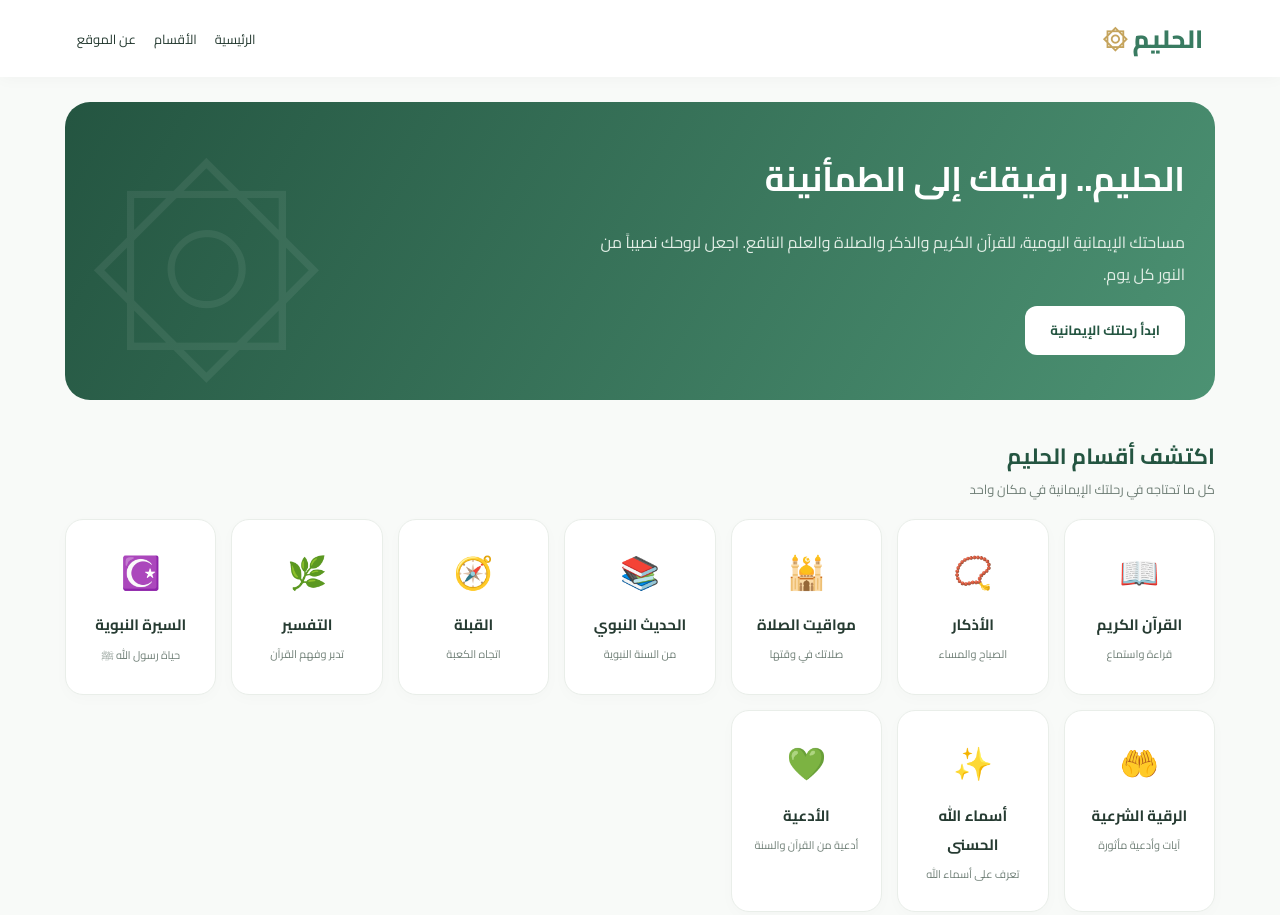
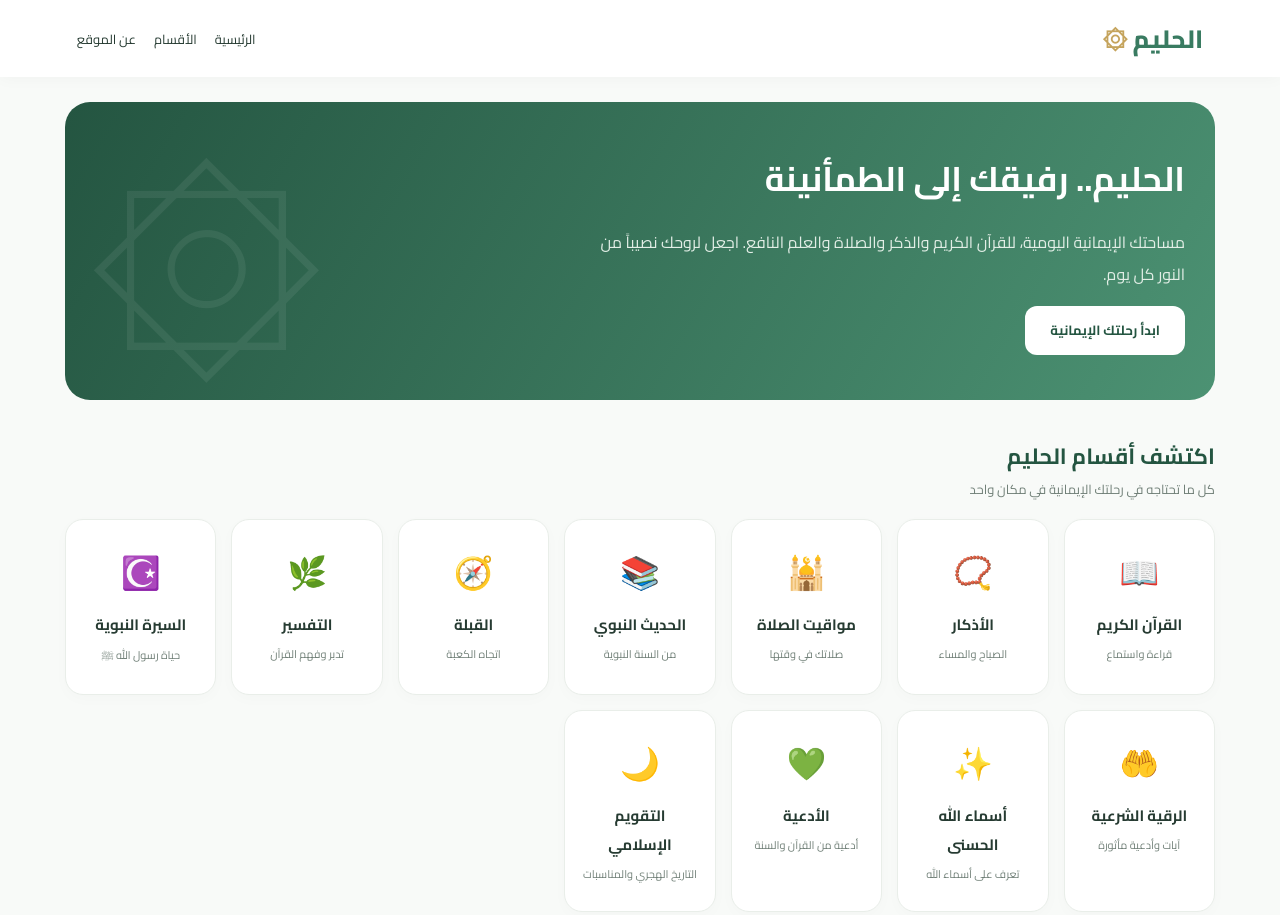
Before and after one commit to ahmedabdelahalim99-sudo/-, a plain HTML site: page index.html in a window 1280 px wide. Shown: the top 915 px of the page. Drawn offline with Linux system fonts and the light colour scheme; no server answers.

Commit message:
Update index.html

```diff
--- a/index.html
+++ b/index.html
@@ -126,6 +126,7 @@ nav a{font-size:11px}
 <div class="card" onclick="openSection('ruqya')"><div class="icon">🤲</div><h3>الرقية الشرعية</h3><p>آيات وأدعية مأثورة</p></div>
 <div class="card" onclick="openSection('names')"><div class="icon">✨</div><h3>أسماء الله الحسنى</h3><p>تعرف على أسماء الله</p></div>
 <div class="card" onclick="openSection('duas')"><div class="icon">💚</div><h3>الأدعية</h3><p>أدعية من القرآن والسنة</p></div>
+  <div class="card" onclick="openSection('calendar')"><div class="icon">🌙</div><h3>التقويم الإسلامي</h3><p>التاريخ الهجري والمناسبات</p></div>
 </div>
 </main>
 </div>
```
